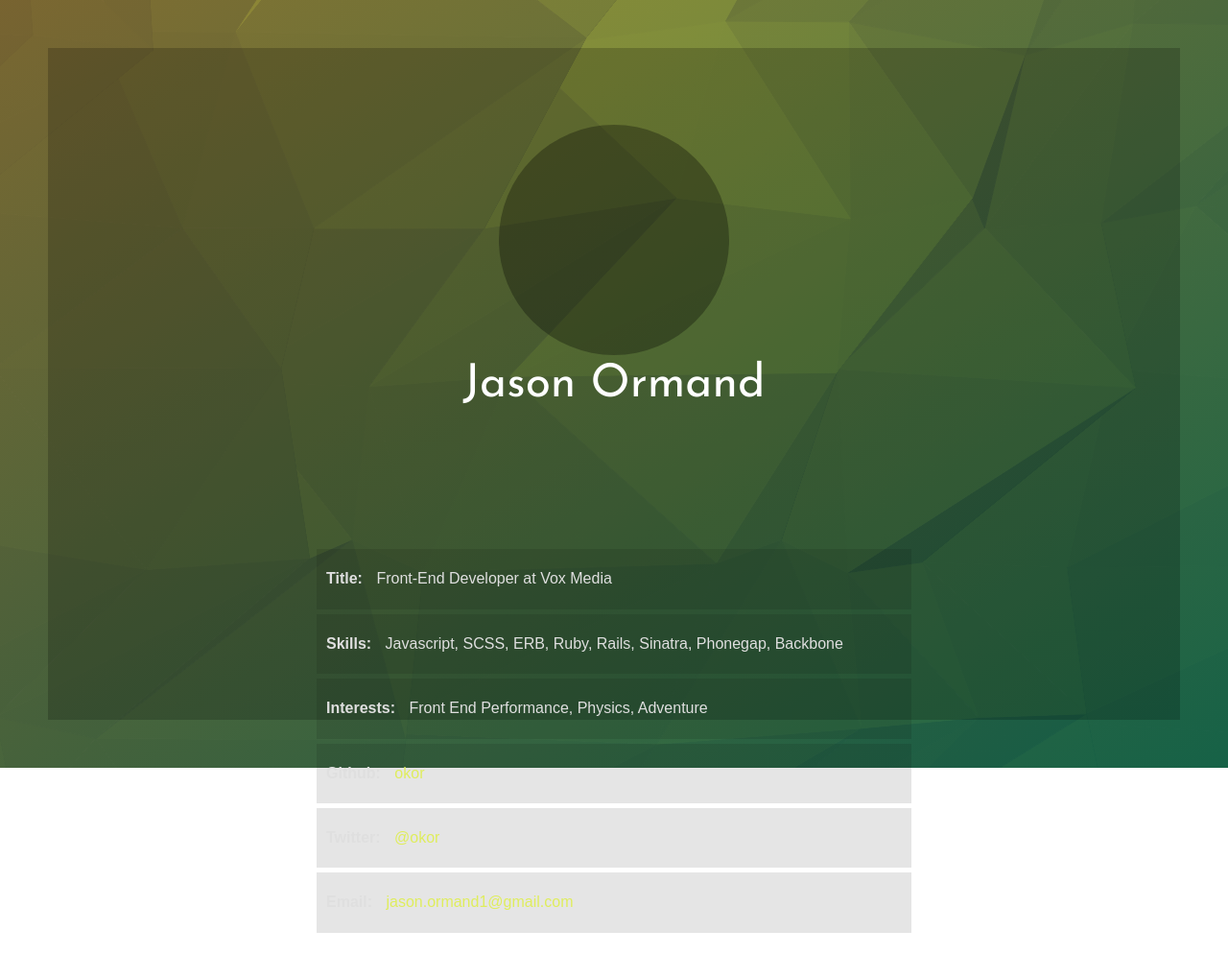
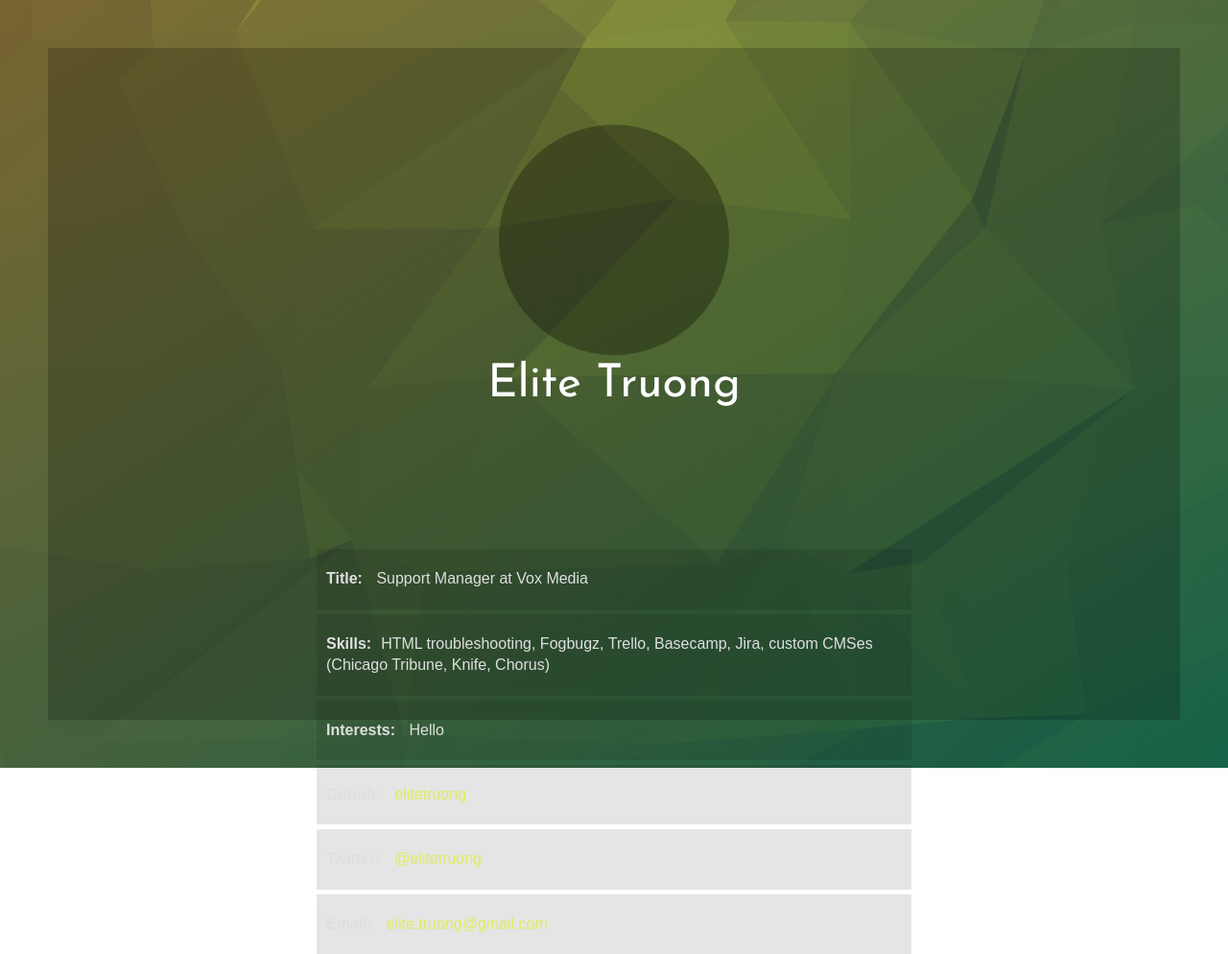
Before and after one commit to elitetruong/elite-site-project, a plain HTML site: page index.html in a window 1280 px wide. Shown: the whole page at 96% size. Before the commit the page ends 972 px from the top, so only its background shows below. Drawn offline with Linux system fonts and the light colour scheme; a web font is replaced by a local one.

Commit message:
Index changes

```diff
--- a/index.html
+++ b/index.html
@@ -20,16 +20,16 @@
 
         <div class="profile-head">
           <div class="profile-image"></div>
-          <div class="profile-name">Jason Ormand</div>
+          <div class="profile-name">Elite Truong</div>
         </div>
 
         <div class="profile-details">
-          <div class="title"><span>Title:</span> Front-End Developer at Vox Media</div>
-          <div class="interests"><span>Skills:</span> Javascript, SCSS, ERB, Ruby, Rails, Sinatra, Phonegap, Backbone</div>
-          <div class="interests"><span>Interests:</span> Front End Performance, Physics, Adventure</div>
-          <div class="twitter"><span>Github:</span> <a href="https://github.com/okor" target="none">okor</a></div>
-          <div class="twitter"><span>Twitter:</span> <a href="https://twitter.com/okor" target="none">@okor</a></div>
-          <div class="email"><span>Email:</span> <a href="mailto:jason.ormand1@gmail.com">jason.ormand1@gmail.com</a></div>
+          <div class="title"><span>Title:</span> Support Manager at Vox Media</div>
+          <div class="interests"><span>Skills:</span>HTML troubleshooting, Fogbugz, Trello, Basecamp, Jira, custom CMSes (Chicago Tribune, Knife, Chorus) </div>
+          <div class="interests"><span>Interests:</span> Hello</div>
+          <div class="twitter"><span>Github:</span> <a href="https://github.com/elitetruong" target="none">elitetruong</a></div>
+          <div class="twitter"><span>Twitter:</span> <a href="https://twitter.com/elitetruong" target="none">@elitetruong</a></div>
+          <div class="email"><span>Email:</span> <a href="mailto:elite.truong@gmail.com">elite.truong@gmail.com</a></div>
         </div>
 
       </div>
```
